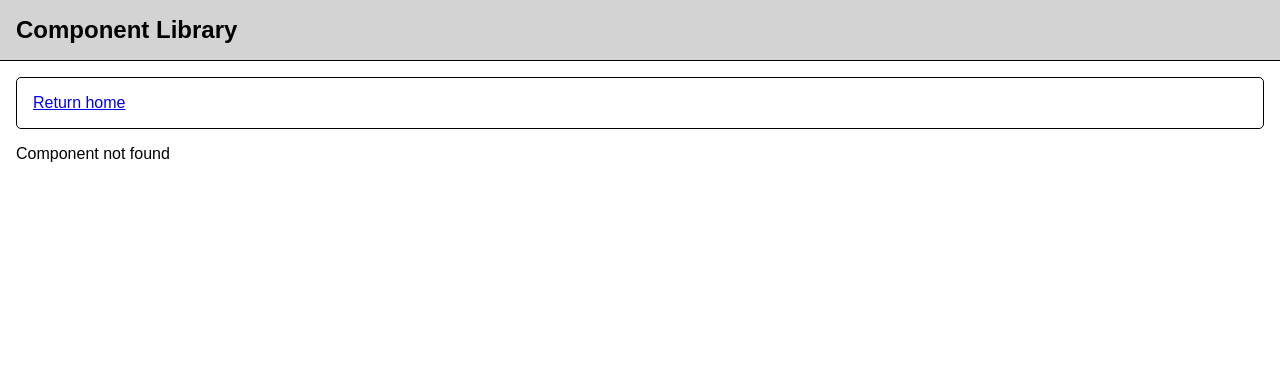
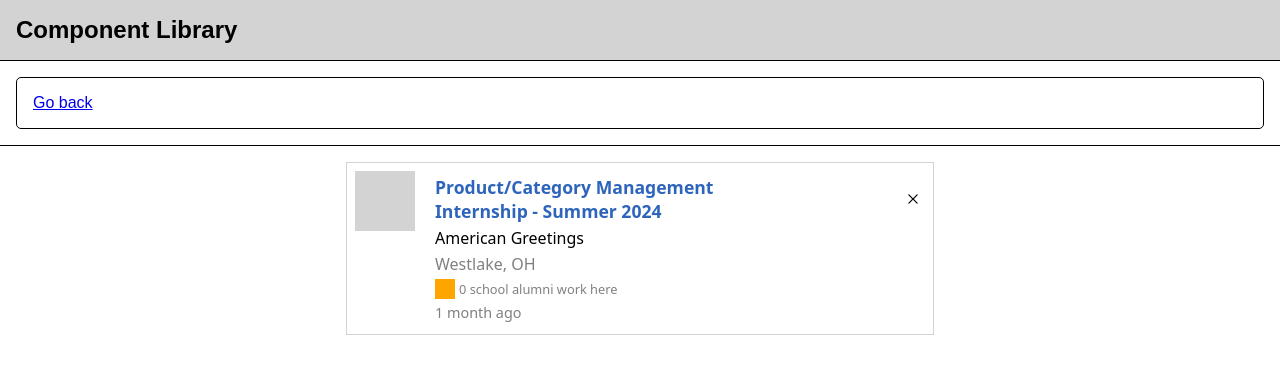
Before and after one commit to aflo7/component-library, a React (Vite) app: page /#/linkedin/job-post in a window 1280 px wide. Before the commit this address had no page. Shown: the top 374 px of the page. Built offline with nearby package versions, Linux system fonts and the light colour scheme.

Commit message:
added linked in job posting component

```diff
--- a/src/App.jsx
+++ b/src/App.jsx
@@ -10,8 +10,8 @@
 // import { default as KeyBankNavigation } from './components/keybank/Navigation';
 // import { default as BunzlNavigation } from './components/bunzl/Navigation';
 import Sidebar from './components/sidebar/Sidebar';
-import {default as FacebookSidebar} from './components/facebook/Sidebar';
-import {default as InnovationCard} from './components/magna/Innovation';
+import { default as FacebookSidebar } from './components/facebook/Sidebar';
+import { default as InnovationCard } from './components/magna/Innovation';
 
 import { default as ZollNavigation } from './components/zoll/Navigation';
 import { default as MagnaNavigation } from './components/magna/Navigation';
@@ -22,6 +22,7 @@
 import { default as SoharsNavigation } from './components/sohars/Navigation';
 import Post from './components/reddit/Post';
 import Subscribe from './components/twitter/Subscribe';
+import JobPost from './components/linkedin/JobPost';
 
 export const Home = () => {
   return (
@@ -57,8 +58,6 @@
       <Link to="/modal">
         <div className="home-link">Modal Component</div>
       </Link>
-
-
 
       {/* <Link to="/keybank">
         <div className="home-link">Keybank Navigation Component</div>
@@ -106,6 +105,10 @@
       <Link to="/reddit/post">
         <div className="home-link">Reddit Post Component</div>
       </Link>
+
+      <Link to="/linkedin/job-post">
+        <div className="home-link">Linked In Job Post Component</div>
+      </Link>
     </div>
   );
 };
@@ -145,10 +148,10 @@
           <Route path="/marketplace" element={<FacebookSidebar />} />
           <Route path="/subscribe" element={<Subscribe />} />
           <Route path="/reddit/post" element={<Post />} />
+          <Route path="/linkedin/job-post" element={<JobPost />} />
 
 
           <Route path="/innovation-card" element={<InnovationCard />} />
-
 
           <Route path="*" element={<NotFound />} />
         </Routes>
--- /dev/null
+++ b/src/components/linkedin/JobPost.jsx
@@ -0,0 +1,39 @@
+// import React from 'react'
+import './job-post.scss';
+import { RxCross2 } from 'react-icons/rx';
+import { Link } from 'react-router-dom';
+
+const JobPost = () => {
+  return (
+    <>
+      <Link to="/">
+        <div className="back-link-wrapper">
+          <div className="back-link">Go back</div>
+        </div>
+      </Link>
+
+      <div className="job-post-wrapper">
+        <div className="job-post">
+          <div className="img-wrapper"></div>
+          <div className="job-post-right-side">
+            <div className="job-title-wrapper">
+              <p className="job-title">
+                Product/Category Management Internship - Summer 2024
+              </p>
+              <RxCross2 />
+            </div>
+            <p>American Greetings</p>
+            <p className="job-location-wrapper">Westlake, OH</p>
+            <div className="school-info-wrapper">
+              <div className="school-wrapper"></div>
+              <p>0 school alumni work here</p>
+            </div>
+            <p className="posted-date">1 month ago</p>
+          </div>
+        </div>
+      </div>
+    </>
+  );
+};
+
+export default JobPost;
--- /dev/null
+++ b/src/components/linkedin/job-post.scss
@@ -0,0 +1,75 @@
+.job-post-wrapper {
+  width: fit-content;
+  border: 1px solid lightgray;
+  padding: 0.5rem;
+  // margin: 1rem;
+  margin: 0 auto;
+  margin-top: 1rem;
+
+  font-family: system-ui, BlinkMacSystemFont, Segoe UI, Roboto, Helvetica Neue,
+    Fira Sans, Ubuntu, Oxygen, Oxygen Sans, Cantarell, Droid Sans,
+    Apple Color Emoji, Segoe UI Emoji, Segoe UI Emoji, Segoe UI Symbol,
+    Lucida Grande, Helvetica, Arial, sans-serif;
+
+  .job-post {
+    display: flex;
+    gap: 1rem;
+  // margin: 1rem;
+
+  }
+
+  .job-post-right-side {
+    padding: 0.25rem;
+    display: flex;
+    flex-direction: column;
+    gap: 0.25rem;
+  }
+
+  .job-title-wrapper {
+    display: flex;
+    justify-content: space-between;
+    align-items: center;
+    gap: 100px;
+  }
+
+  .school-wrapper {
+    height: 20px;
+    width: 20px;
+    background-color: orange;
+  }
+  .school-info-wrapper {
+    display: flex;
+    gap: 0.25rem;
+    align-items: center;
+  }
+
+  .school-info-wrapper > p {
+    color: gray;
+    font-size: 0.8rem;
+  }
+
+  .job-location-wrapper {
+    color: gray;
+  }
+  .posted-date {
+    color: gray;
+    font-size: 0.9rem;
+  }
+
+  .img-wrapper {
+    height: 60px;
+    width: 60px;
+    background-color: lightgray;
+  }
+
+  .job-title {
+    font-weight: bold;
+    color: rgb(45, 100, 188);
+    max-width: 370px;
+    font-size: 1.1rem;
+  }
+  .job-title:hover {
+    cursor: pointer;
+    text-decoration: underline;
+  }
+}
```
